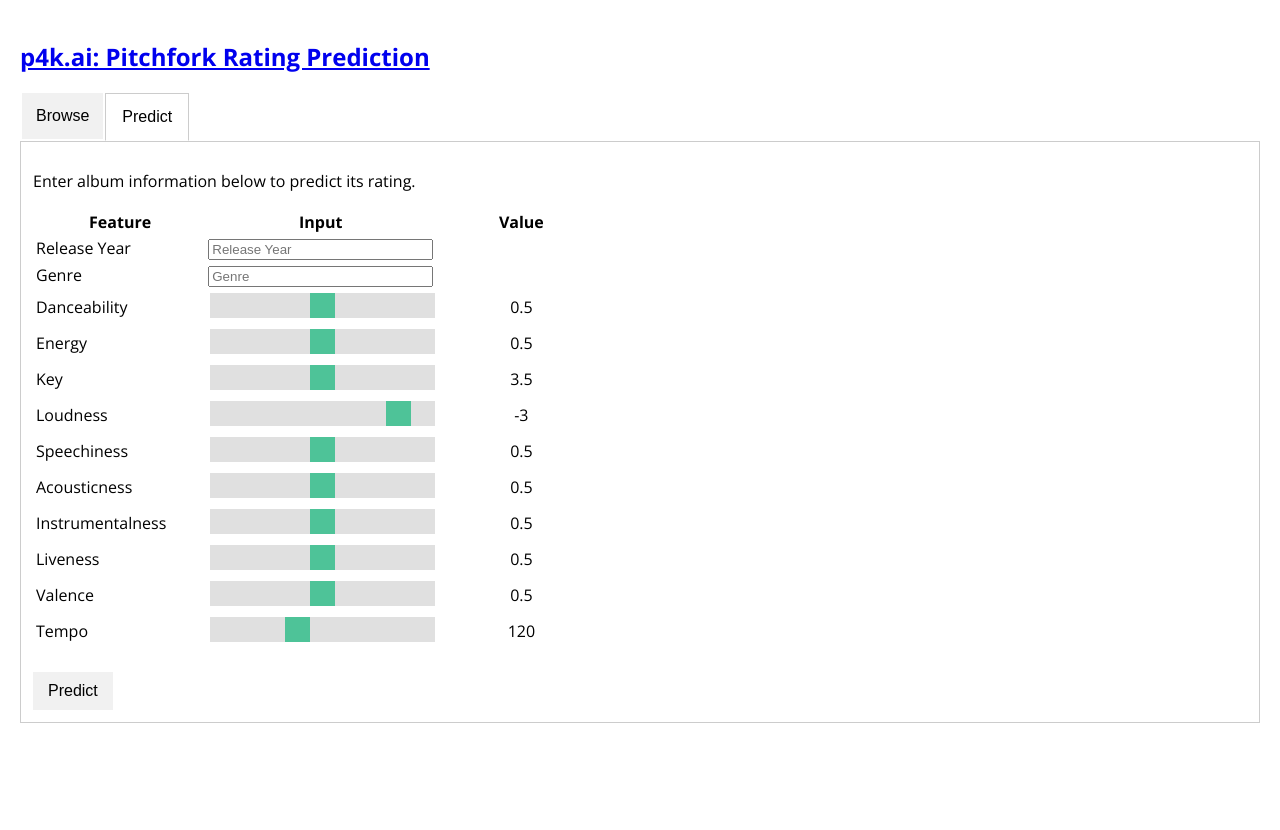
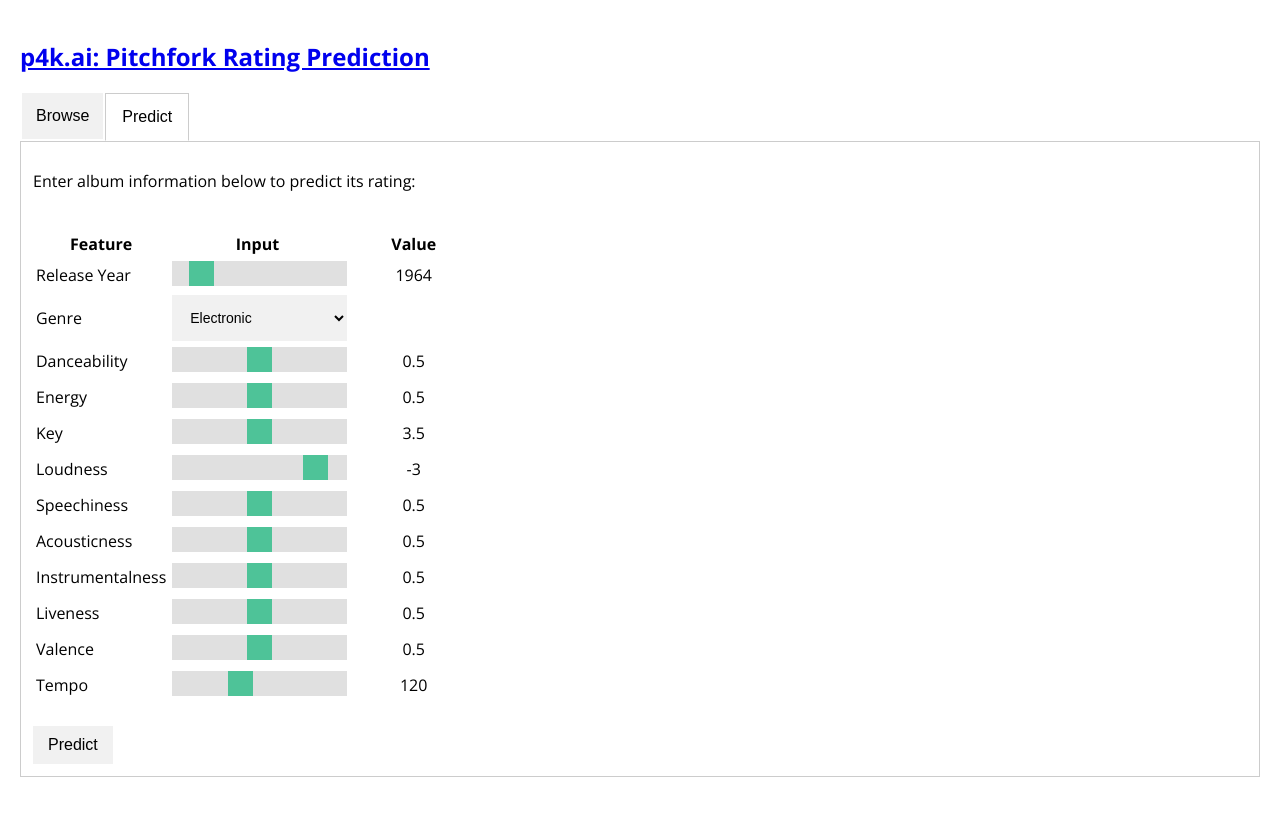
Before and after one commit to brianrice2/pitchfork, a Flask app: page / in a window 1280 px wide, after a click on "Predict". Run offline with Flask 2, Linux system fonts and the light colour scheme; data that the repository does not hold is empty; parts of the project's set-up code (start-up, migrations or seed data) failed here and were passed over.

Commit message:
Finish basic web app interface

```diff
--- a/app.py
+++ b/app.py
@@ -2,19 +2,17 @@ import logging.config
 import os
 import traceback
 
-from flask import Flask
-from flask import redirect, render_template, request, send_from_directory, url_for
+from flask import Flask, redirect, render_template, request, send_from_directory, url_for
 
+from src import model
+from src import serialize
 from src.add_albums import Albums, AlbumManager
 
 # Initialize the Flask application
 app = Flask(__name__, template_folder="app/templates", static_folder="app/static")
-
-# Configure flask app from flask_config.py
 app.config.from_pyfile("config/flaskconfig.py")
 
-# Define LOGGING_CONFIG in flask_config.py - path to config file for setting
-# up the logger (e.g. config/logging/local.conf)
+# Define LOGGING_CONFIG in flask_config.py: path to config file
 logging.config.fileConfig(app.config["LOGGING_CONFIG"])
 logger = logging.getLogger(app.config["APP_NAME"])
 logger.debug("Web app log")
@@ -53,29 +51,12 @@ def add_entry():
         Redirect to index page if successful; else error page
     """
     try:
-        album_manager.add_album(
-            artist=request.form["artist"],
-            album=request.form["album"],
-            reviewauthor=request.form["reviewauthor"],
-            score=request.form["score"],
-            releaseyear=request.form["releaseyear"],
-            reviewdate=request.form["reviewdate"],
-            recordlabel=request.form["recordlabel"],
-            genre=request.form["genre"],
-            danceability=request.form["danceability"],
-            energy=request.form["energy"],
-            key=request.form["key"],
-            loudness=request.form["loudness"],
-            speechiness=request.form["speechiness"],
-            acousticness=request.form["acousticness"],
-            instrumentalness=request.form["instrumentalness"],
-            liveness=request.form["liveness"],
-            valence=request.form["valence"],
-            tempo=request.form["tempo"]
-        )
-        logger.info("New album added: %s by %s", request.form["album"], request.form["artist"])
+        form_data = request.form.to_dict()
+        album_manager.add_album(**form_data)
+        logger.info("New album added: %s by %s", form_data["album"], form_data["artist"])
         return redirect(url_for("index"))
     except:
+        traceback.print_exc()
         logger.warning("Failed to add new album. Error page returned.")
         return render_template("error.html")
 
@@ -83,37 +64,26 @@ def add_entry():
 @app.route("/predict", methods=["POST"])
 def predict_rating():
     """
-    View that processes a POST request to predict rating for an input album.
+    Predict the rating for an input album given a POST form of input data.
 
     Returns:
         Redirect to index page
     """
+    pipeline = serialize.load_pipeline(app.config["SAVED_MODEL_PATH"])
+    logger.info("Loaded saved model pipeline")
+
+    input_data = request.form.to_dict()
+    df = model.parse_dict_to_dataframe(input_data)
+    logger.debug("Parsed input data to DataFrame format")
+
     try:
-        model.predict(
-            artist=request.form["artist"],
-            album=request.form["album"],
-            reviewauthor=request.form["reviewauthor"],
-            score=request.form["score"],
-            releaseyear=request.form["releaseyear"],
-            reviewdate=request.form["reviewdate"],
-            recordlabel=request.form["recordlabel"],
-            genre=request.form["genre"],
-            danceability=request.form["danceability"],
-            energy=request.form["energy"],
-            key=request.form["key"],
-            loudness=request.form["loudness"],
-            speechiness=request.form["speechiness"],
-            acousticness=request.form["acousticness"],
-            instrumentalness=request.form["instrumentalness"],
-            liveness=request.form["liveness"],
-            valence=request.form["valence"],
-            tempo=request.form["tempo"]
-        )
-        logger.info("Making prediction for %s by %s", request.form["album"], request.form["artist"])
-        return redirect(url_for("predict_rating"))
+        score = round(pipeline.predict(df)[0], 2)
+        logger.info("Prediction: %s", score)
+        return str(score)
     except:
+        traceback.print_exc()
         logger.warning("Failed to predict rating for new album. Error page returned.")
-        return redirect(url_for("predict_rating"))
+        return render_template("error.html")
 
 
 @app.route("/favicon.ico")
--- a/app/static/basic.css
+++ b/app/static/basic.css
@@ -31,6 +31,20 @@ input[type=submit] {
 
 .tablePadding td {
   padding: 15px;
+}
+
+select {
+  background-color: #f1f1f1;
+  width: 100%;
+  float: left;
+  border: none;
+  outline: none;
+  cursor: pointer;
+  padding: 14px 14px;
+  margin: 0px;
+  margin-left: 2px;
+  margin-right: 2px;
+  font-size: 14px;
 }
 
 .tab {
@@ -124,3 +138,30 @@ body, html {
   background: #04AA6D; /* Green background */
   cursor: pointer; /* Cursor on hover */
 }
+
+/* Tooltip container */
+.tooltip {
+  position: relative;
+  display: inline-block;
+  border-bottom: 1px dotted black; /* If you want dots under the hoverable text */
+}
+
+/* Tooltip text */
+.tooltip .tooltiptext {
+  visibility: hidden;
+  width: 250px;
+  background-color: black;
+  color: #fff;
+  text-align: left;
+  padding: 5px 0;
+  border-radius: 10px;
+
+  /* Position the tooltip text - see examples below! */
+  position: absolute;
+  z-index: 1;
+}
+
+/* Show the tooltip text when you mouse over the tooltip container */
+.tooltip:hover .tooltiptext {
+  visibility: visible;
+}
--- a/app/templates/index.html
+++ b/app/templates/index.html
@@ -59,21 +59,22 @@
             <dl>
                 <input type=text size=15 name=artist placeholder="Artist">
                 <input type=text size=15 name=album placeholder="Album">
-                <input type=text size=15 name=score placeholder="Score">
-                <input type=text size=15 name=releaseyear placeholder="Release Year">
+                <input type=text size=15 name=reviewauthor placeholder="Review Author">
+                <input type=text size=5 name=score placeholder="Score">
+                <input type=text size=5 name=releaseyear placeholder="Year">
                 <input type=text size=15 name=reviewdate placeholder="Review Date">
                 <input type=text size=15 name=recordlabel placeholder="Record Label">
                 <input type=text size=15 name=genre placeholder="Genre">
-                <input type=text size=15 name=danceability placeholder="Danceability">
-                <input type=text size=15 name=energy placeholder="Energy">
-                <input type=text size=15 name=key placeholder="Key">
-                <input type=text size=15 name=loudness placeholder="Loudness">
-                <input type=text size=15 name=speechiness placeholder="Speechiness">
-                <input type=text size=15 name=acousticness placeholder="Acousticness">
-                <input type=text size=15 name=instrumentalness placeholder="Instrumentalness">
-                <input type=text size=15 name=liveness placeholder="Liveness">
-                <input type=text size=15 name=valence placeholder="Valence">
-                <input type=text size=15 name=tempo placeholder="Tempo">
+                <input type=text size=8 name=danceability placeholder="Danceability">
+                <input type=text size=8 name=energy placeholder="Energy">
+                <input type=text size=8 name=key placeholder="Key">
+                <input type=text size=8 name=loudness placeholder="Loudness">
+                <input type=text size=8 name=speechiness placeholder="Speechiness">
+                <input type=text size=8 name=acousticness placeholder="Acousticness">
+                <input type=text size=8 name=instrumentalness placeholder="Instrumentalness">
+                <input type=text size=8 name=liveness placeholder="Liveness">
+                <input type=text size=8 name=valence placeholder="Valence">
+                <input type=text size=8 name=tempo placeholder="Tempo">
                 <input type=submit value=Add>
             </dl>
         </form>
@@ -81,9 +82,11 @@
 
     <!-- Predict rating for new albums -->
     <div id="Predict" class="tabcontent">
-        <p>Enter album information below to predict its rating.</p>
+        <p>Enter album information below to predict its rating:</p>
 
-        <form action="{{ url_for('predict_rating') }}" method=post class=predict>
+        <br>
+
+        <form action="{{ url_for('predict_rating') }}" method=post class=predict id="predictForm">
             <!-- Organize form data with a table -->
             <table className="tablePadding" id="inputAlbums">
                 <thead>
@@ -98,11 +101,25 @@
                 <tbody>
                     <tr>
                         <td>Release Year</td>
-                        <td><input type=text size=25 name=releaseyear placeholder="Release Year"></td>
+                        <td><input type="range" min="1957" max="2019" value="1964" step="1" class="slider" id="rangeReleaseYear" name=releaseyear></td>
+                        <td style="text-align:center;"><span id="valueReleaseYear"></span></td>
                     </tr>
                     <tr>
                         <td>Genre</td>
-                        <td><input type=text size=25 name=genre placeholder="Genre"></td>
+                        <td>
+                            <select name="genre" id="genreSelector" class="dropdown" form="predictForm">
+                                <option value="Electronic">Electronic</option>
+                                <option value="Experimental">Experimental</option>
+                                <option value="Folk/Country">Folk/Country</option>
+                                <option value="Global">Global</option>
+                                <option value="Jazz">Jazz</option>
+                                <option value="Metal">Metal</option>
+                                <option value="Missing">none</option>
+                                <option value="Pop/R&B">Pop/R&B</option>
+                                <option value="Rap">Rap</option>
+                                <option value="Rock">Rock</option>
+                            </select>
+                        </td>
                     </tr>
                     <tr>
                         <td>Danceability</td>
@@ -163,10 +180,15 @@
 
     <script>
         // Input sliders
+        var sliderReleaseYear = document.getElementById("rangeReleaseYear");
+        var outputReleaseYear = document.getElementById("valueReleaseYear");
+        outputReleaseYear.innerHTML = sliderReleaseYear.value; // Display the default slider value
+        // Update the current slider value each time you drag the slider handle
+        sliderReleaseYear.oninput = function() { outputReleaseYear.innerHTML = this.value; }
+
         var sliderDanceability = document.getElementById("rangeDanceability");
         var outputDanceability = document.getElementById("valueDanceability");
-        outputDanceability.innerHTML = sliderDanceability.value; // Display the default slider value
-        // Update the current slider value each time you drag the slider handle
+        outputDanceability.innerHTML = sliderDanceability.value;
         sliderDanceability.oninput = function() { outputDanceability.innerHTML = this.value; }
 
         var sliderEnergy = document.getElementById("rangeEnergy");
--- a/config/flaskconfig.py
+++ b/config/flaskconfig.py
@@ -9,6 +9,7 @@ HOST = "0.0.0.0"
 SQLALCHEMY_ECHO = False  # If True, SQL queries will be echoed/printed
 MAX_ROWS_SHOW = 100
 DEFAULT_LOCAL_DATABASE = "sqlite:///data/msia423_db.db"
+SAVED_MODEL_PATH = "models/gbt_pipeline.joblib"
 
 # Connection string
 DB_HOST = os.environ.get("MYSQL_HOST")
```
Also changed, not shown: src/model.py (+49 -1 lines), 1 other file.
